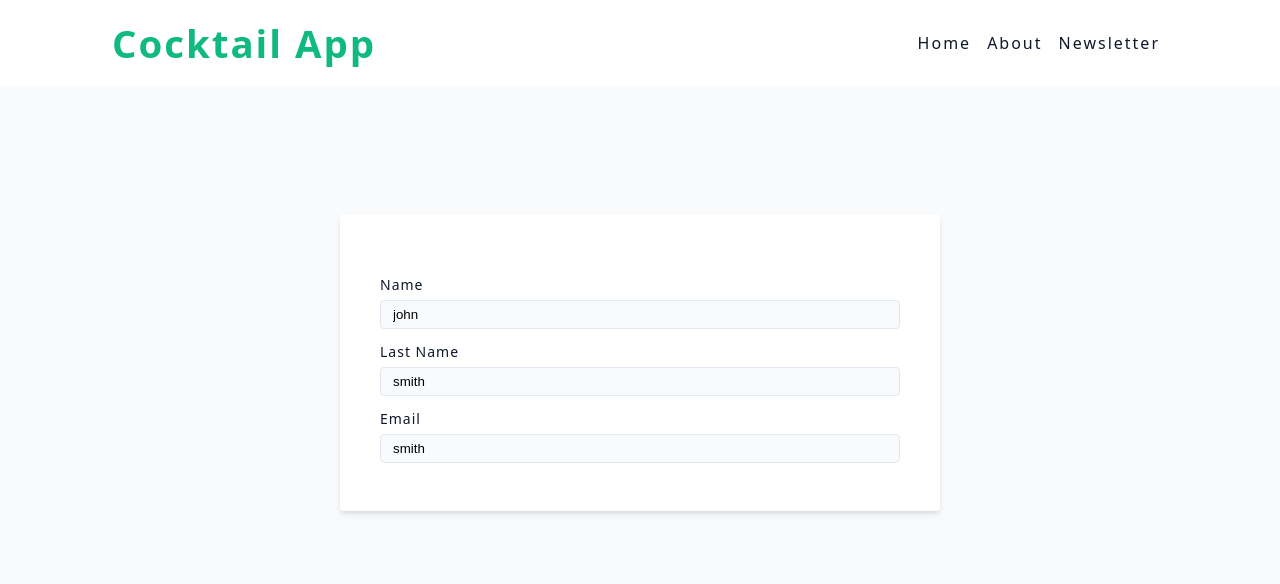
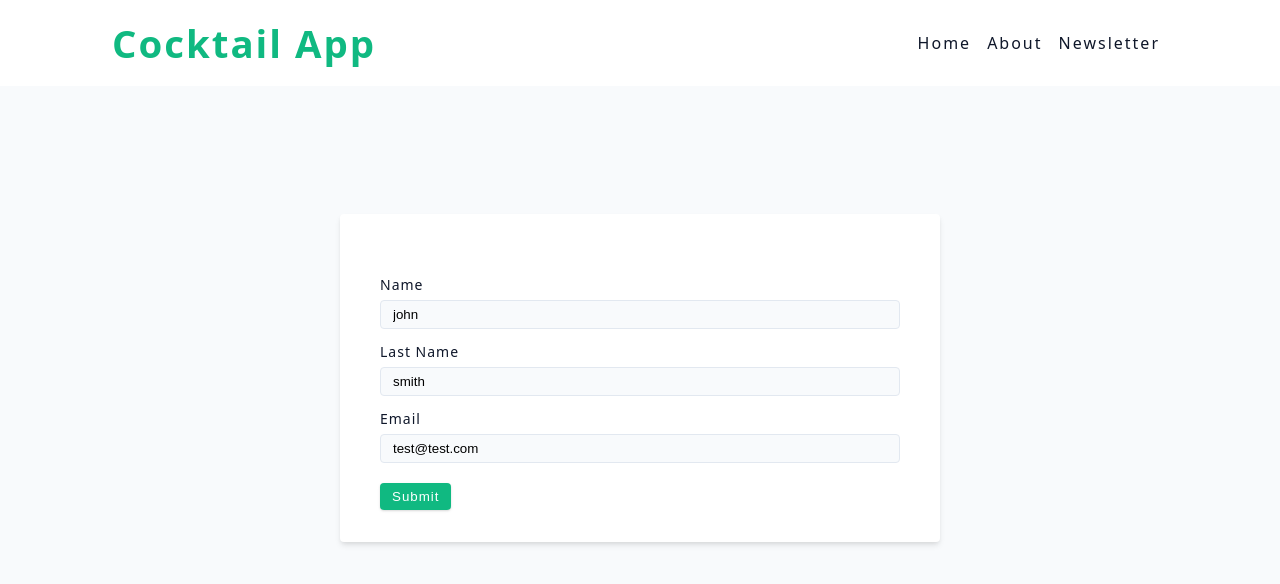
Before and after one commit to misiek869/cocktail-app, a React (Vite) app: page /newsletter in a window 1280 px wide. Shown: the top 584 px of the page. Built offline with nearby package versions, Linux system fonts and the light colour scheme.

Commit message:
set up newsletter

```diff
--- a/src/pages/Newsletter.jsx
+++ b/src/pages/Newsletter.jsx
@@ -40,9 +40,12 @@ const Newsletter = () => {
 					type='email'
 					name='email'
 					id='email'
-					defaultValue='smith'
+					defaultValue='test@test.com'
 				/>
 			</div>
+			<button className='btn' type='submit' style={{ marginTop: '0.25rem' }}>
+				Submit
+			</button>
 		</form>
 	)
 }
```
